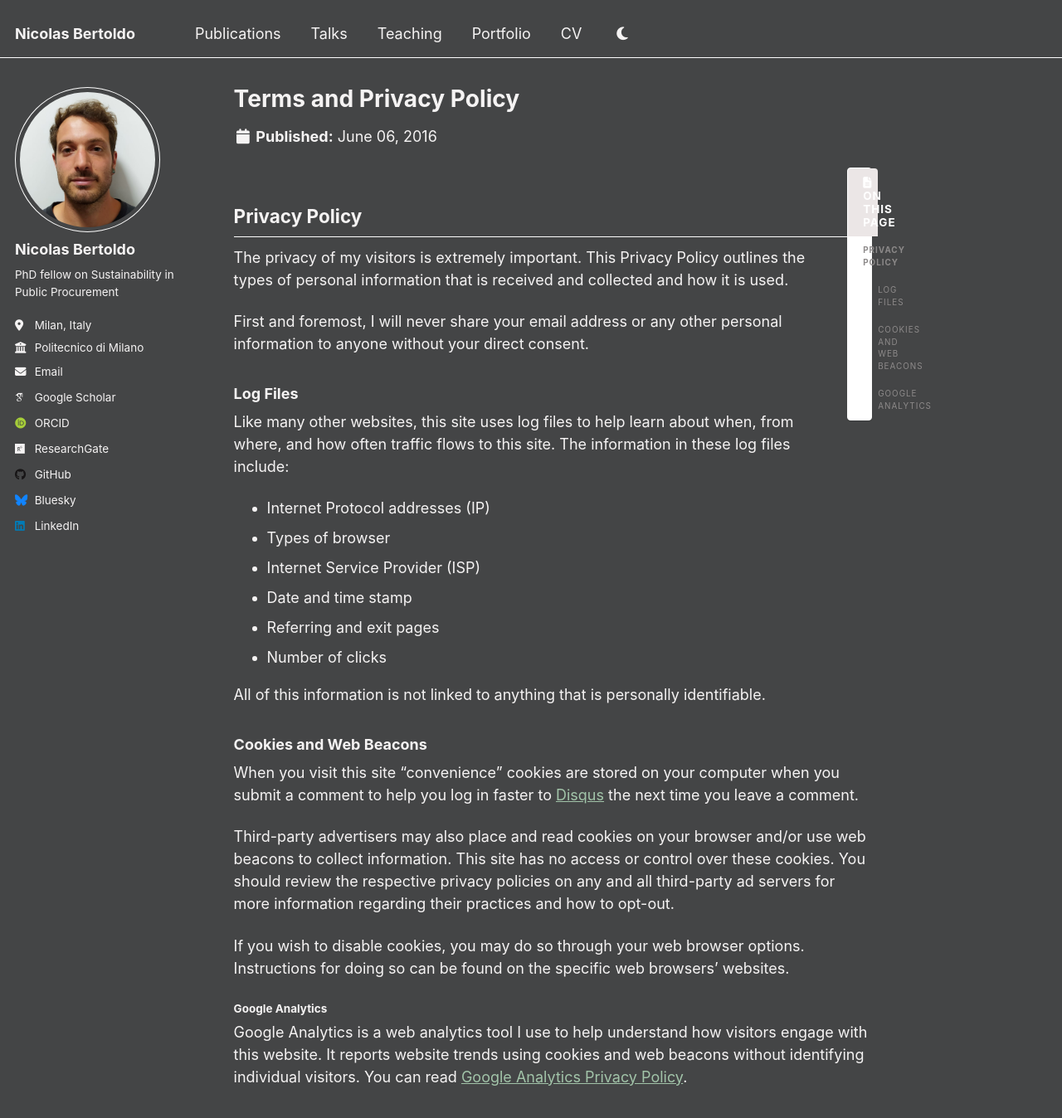
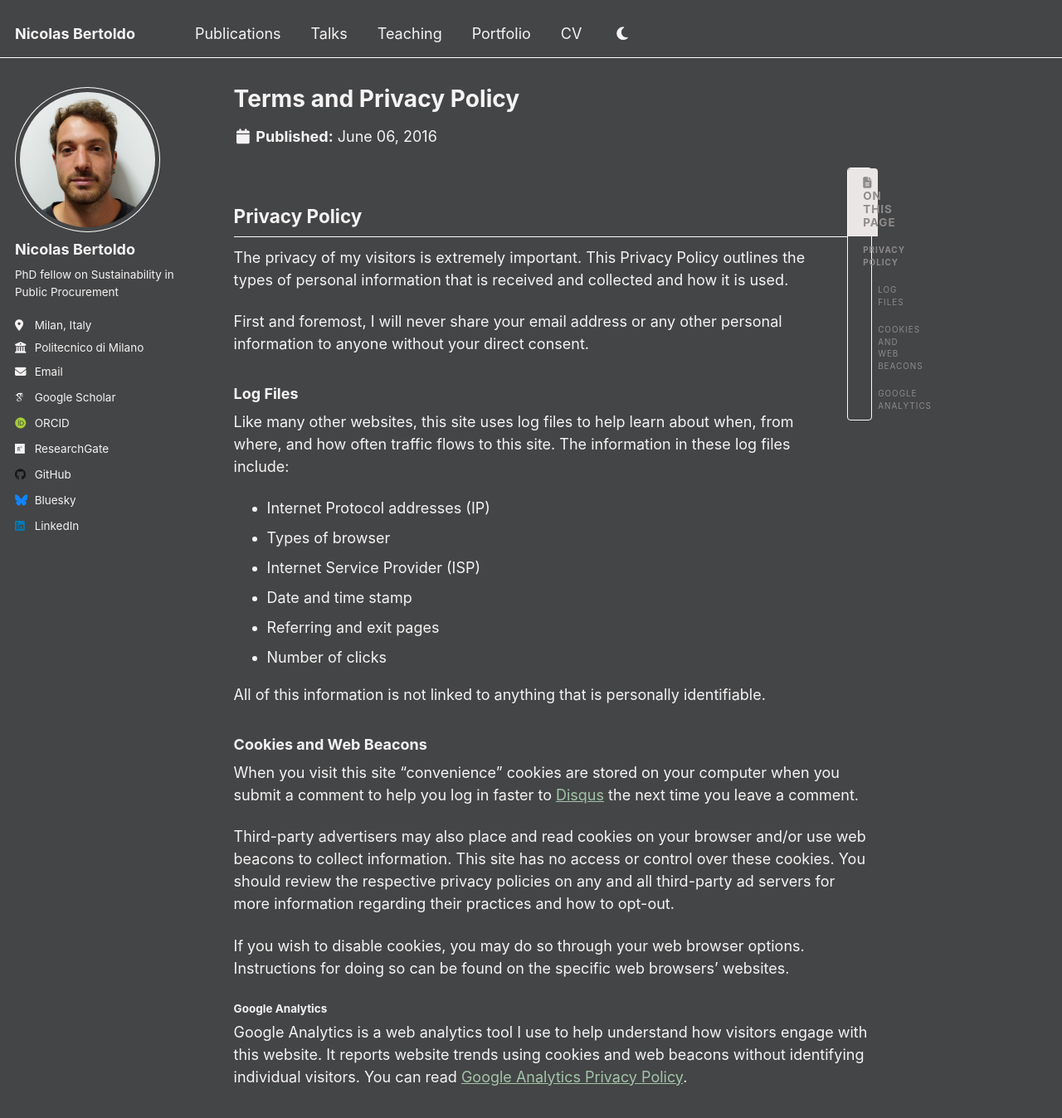
Before and after one commit to Nick-Bertoldo/Nick-Bertoldo.github.io, a Jekyll site: the page built from _pages/terms.md, in a window 1280 px wide and 1400 px high. Shown: the top 1348 px of the window at 83% size. Built offline with Jekyll 4.4.1, drawn with Linux system fonts in a browser that asks for light colours; some web fonts are replaced.

Commit message:
Refactor navigation styles to use global color variables for improved consistency

```diff
--- a/_sass/layout/_navigation.scss
+++ b/_sass/layout/_navigation.scss
@@ -92,7 +92,7 @@
       }
 
       &.current {
-        color: #fff;
+        color: var(--global-text-color);
         background: var(--global-base-color);
       }
 
@@ -197,7 +197,7 @@
     border: 0;
     outline: none;
     background-color: var(--global-base-color);
-    color: #fff;
+    color: var(--global-bg-color);
     cursor: pointer;
     z-index: 100;
   }
@@ -268,7 +268,7 @@
     padding: 5px;
     border: 1px solid var(--global-border-color);
     border-radius: $border-radius;
-    background: #fff;
+    background: var(--global-bg-color);
     box-shadow: 0 0 10px rgba(#000, 0.25);
 
     a {
@@ -303,7 +303,7 @@
       width: 0;
       border-style: solid;
       border-width: 0 10px 10px;
-      border-color: #fff transparent;
+      border-color: var(--global-base-color) transparent;
       display: block;
       z-index: 1;
     }
@@ -345,13 +345,13 @@
     margin-left: -0.5em;
     padding-left: 0.5em;
     padding-right: 0.5em;
-    color: #fff;
+    color: var(--global-link-color);
     font-weight: bold;
     background: var(--global-base-color);
     border-radius: $border-radius;
 
     &:hover {
-      color: #fff;
+      color: var(--global-link-color-hover);
     }
   }
 }
@@ -385,13 +385,13 @@
   color: var(--global-text-color-light);
   text-transform: uppercase;
   letter-spacing: 1px;
-  background-color: #fff;
+  background-color: var(--global-bg-color);
   border: 1px solid var(--global-border-color);
   border-radius: $border-radius;
   box-shadow: $box-shadow;
 
   .nav__title {
-    color: #fff;
+    color: var(--global-text-color-light);
     font-size: $type-size-6;
     background: var(--global-base-color);
     border-top-left-radius: $border-radius;
```
